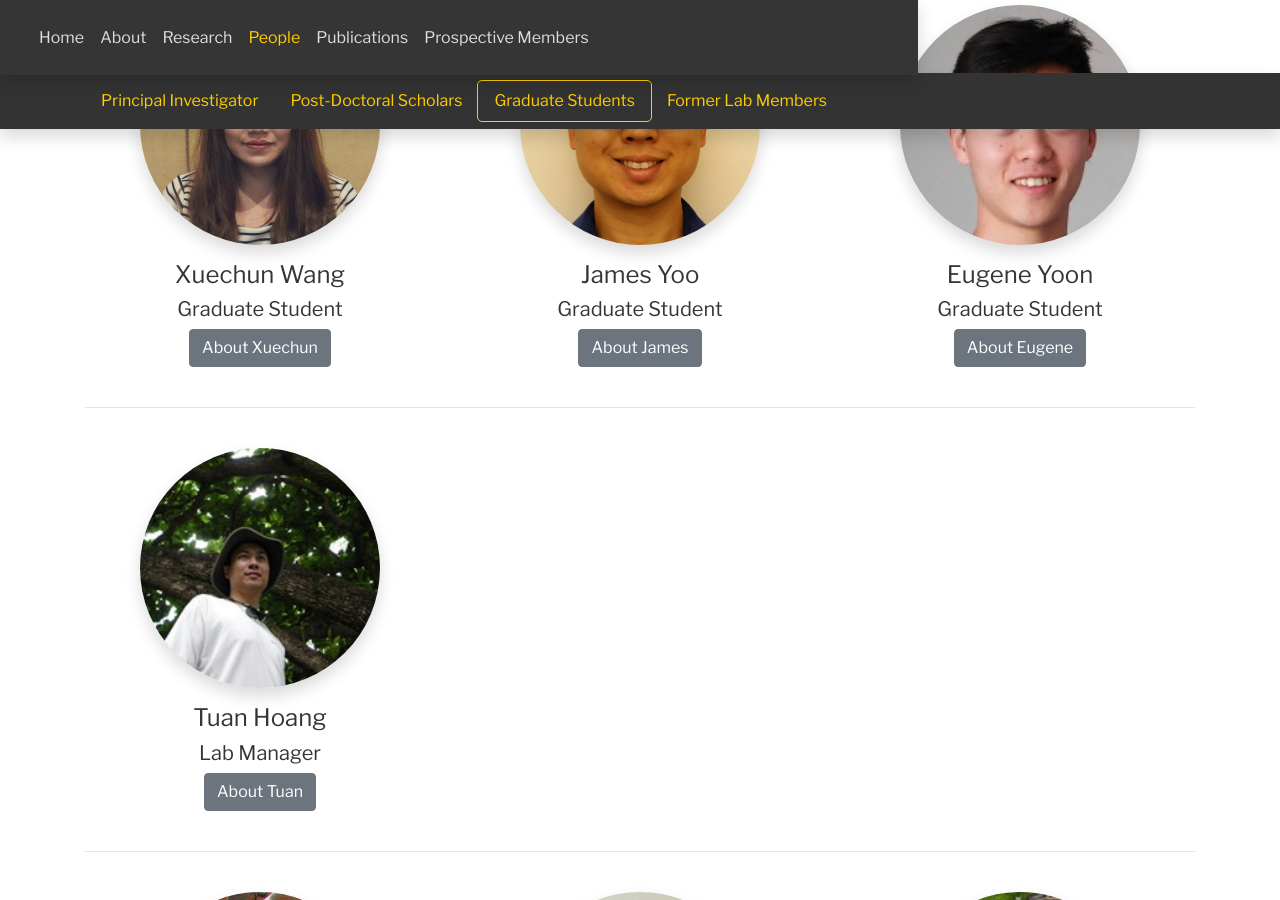
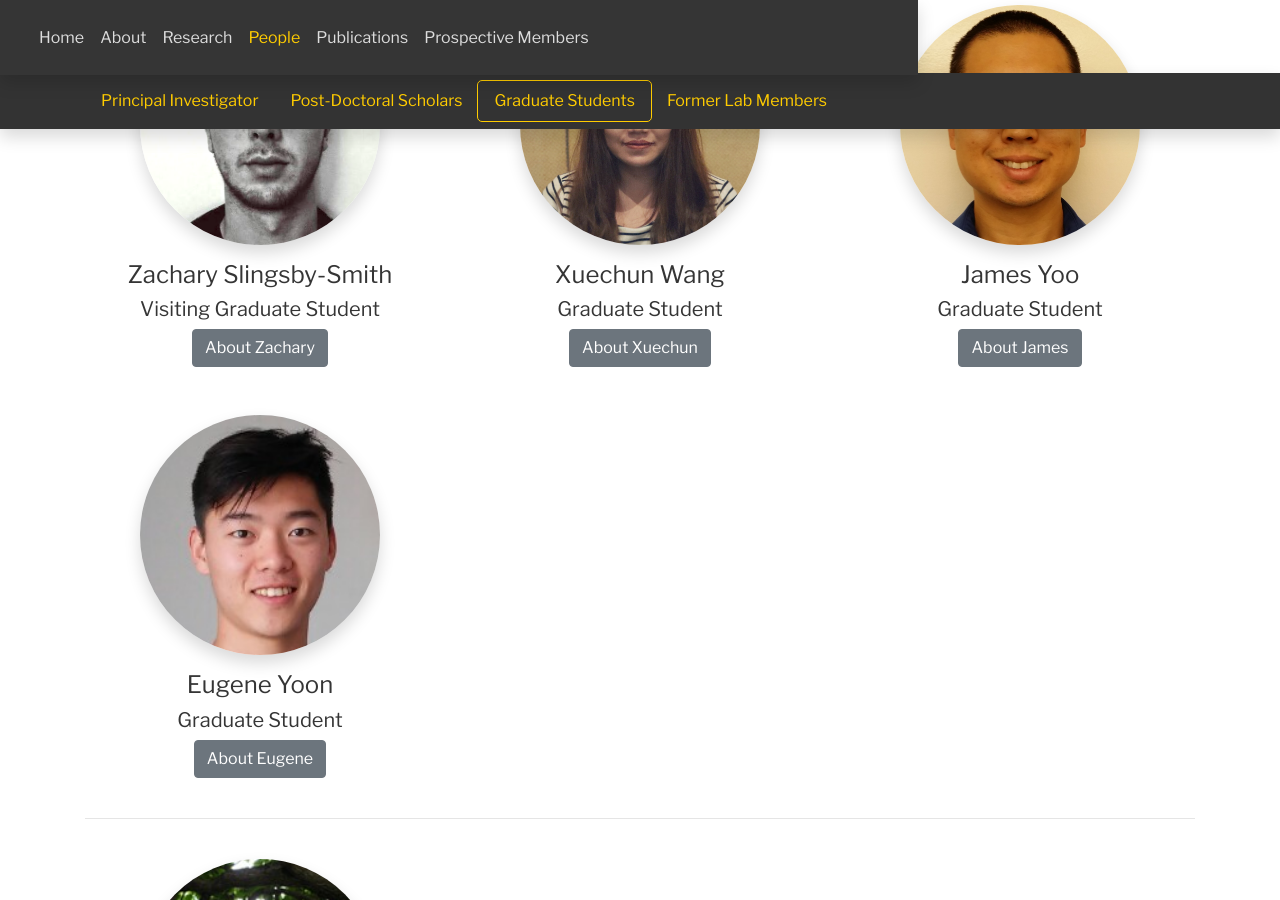
Before and after one commit to uscbiomems/uscbiomems.github.io, a Jekyll site: the page built from people.html, in a window 1280 px wide and 900 px high, scrolled down 1529 px. Built offline with Jekyll 4.4.1, drawn with Linux system fonts in a browser that asks for light colours.

Commit message:
zachary bio

```diff
--- a/people.html
+++ b/people.html
@@ -325,7 +325,51 @@
 				</div>
 			<!-- </div> --> <!-- close row -->
 			<!-- <div class="row"> -->
+	<!-- ZACHARY -->
+				<div class="col-lg-4">
+					<img class="rounded-circle shadow" src="{{ site.baseurl }}images/people/zachary.png" alt="Zachary Slingsby-Smith" >
+			        <h4>Zachary Slingsby-Smith</h4>
+			        <h5>Visiting Graduate Student</h5>
+			        <button type="button" class="btn btn-secondary" data-toggle="modal" data-target="#zachary">About Zachary</button>
+		        </div>
+	        <!-- modal -->
+        		<div class="modal fade" id="zachary" tabindex="-1" role="dialog" aria-labelledby="modaltitle-zachary" aria-hidden="true">
+					<div class="modal-dialog modal-lg" role="document">
+						<div class="modal-content">
+							<div class="modal-header">
+				        		<h5 class="modal-title" id="modaltitle-zachary">Zachary Slingsby-Smith</h5>
+				        			<button type="button" class="close" data-dismiss="modal" aria-label="Close">
+							        	<span aria-hidden="true">&times;</span>
+									</button>
+				      		</div>
+				      		<div class="modal-body">
+					        	<div class="container-fluid">
+									<div class="row">
+							    		<div class="col-lg-4">
+							    			<img class="rounded-circle shadow" src="{{ site.baseurl }}images/people/zachary.png" alt="Zachary Slingsby-Smith">
+							    		</div>
+						    			<div class="col-lg-8 align-self-center">
+						      				<p>
 
+						      					<br><br>
+												zssmith [at] usc [dot] edu
+											</p>
+						    			</div>
+							    	</div>
+							    	<hr>
+							    	<div class="row">
+									    <p>
+									      	Spending a year at Meng’s lab as a VEST Research Scholar with the aim of working in neural interfaces. Working towards a PhD in Electrical Engineering from Imperial College London, England. PhD main focus is on adapting a microseismometer, currently bound to Mars on the InSIght mission, for expected conditions on other planetary bodies such as Venus or Europa. Has previously worked in groups at Tsinghua, China and Tokyo-Tech, Japan. Interests include: squash, fencing, surfing, chess and reading. Will always make time for a coffee and a chat.
+								      	</p>
+							    	</div>
+								</div>
+				    		</div>
+				    		<div class="modal-footer">
+				        		<button type="button" class="btn btn-secondary" data-dismiss="modal">Close</button>
+			        		</div>
+				    	</div>
+					</div>
+				</div>
 	<!-- SUE -->
 				<div class="col-lg-4">
 					<img class="rounded-circle shadow" src="{{ site.baseurl }}images/people/xuechun.jpg" alt="Xuechun Wang" >
```
Also changed, not shown: images/people/zachary.png (added).
